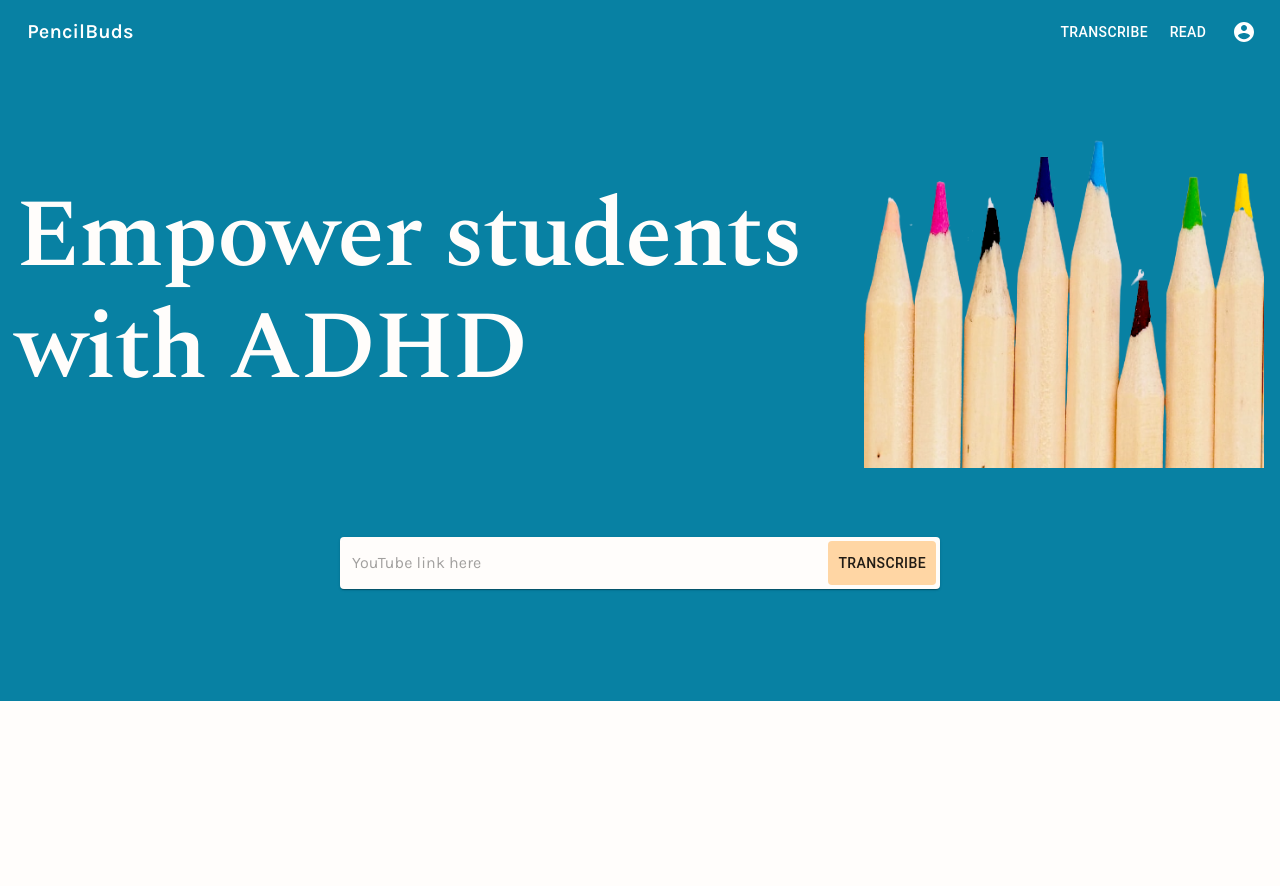
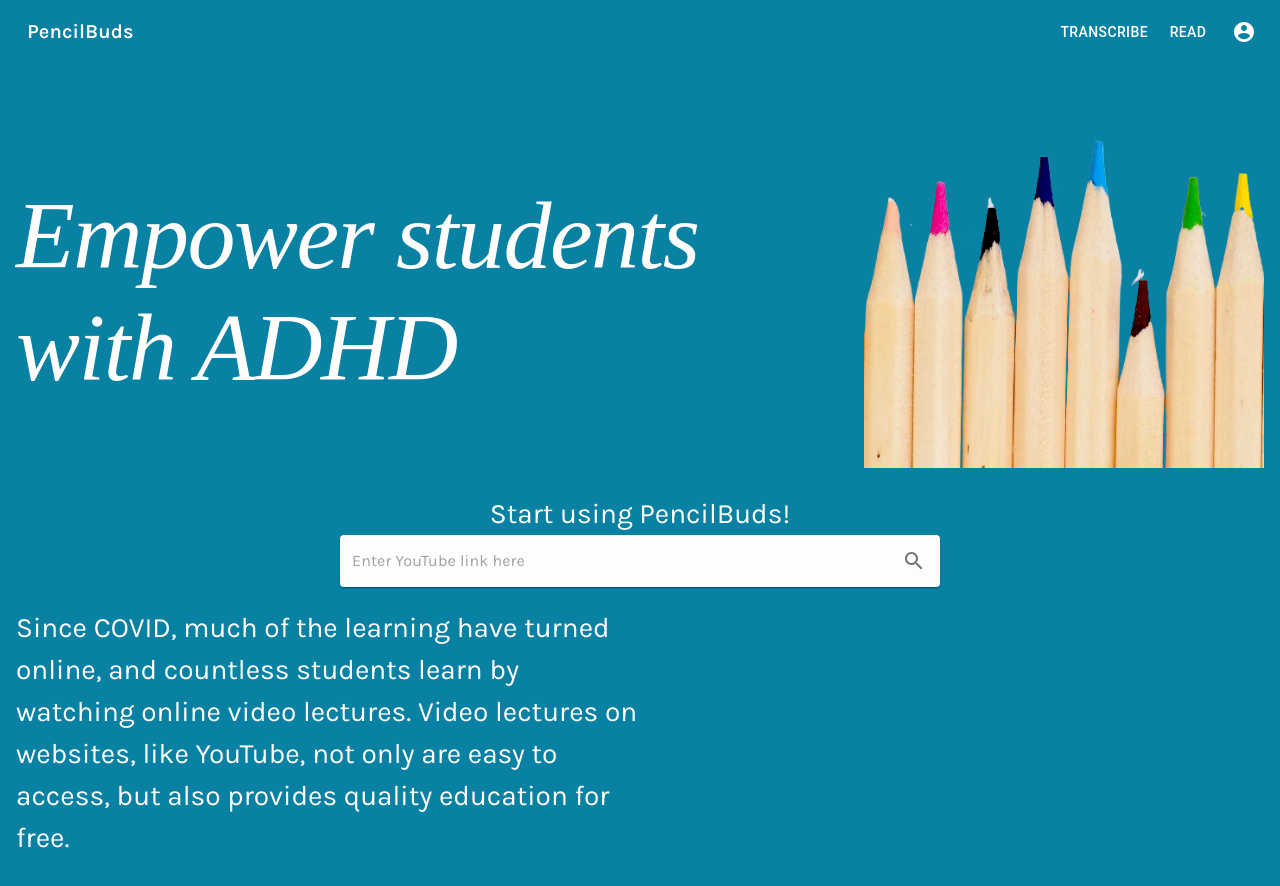
Before and after one commit to Goutham888/HooHacks2021, a React (Create React App) app in the folder frontend/: page / in a window 1280 px wide. Shown: the top 886 px of the page. Before the commit the page ends 800 px from the top, so only its background shows below. Built offline with nearby package versions, Linux system fonts and the light colour scheme.

Commit message:
Update frontend UI

```diff
--- a/frontend/public/index.html
+++ b/frontend/public/index.html
@@ -2,7 +2,7 @@
 <html lang="en">
   <head>
     <link rel="preconnect" href="https://fonts.gstatic.com">
-    <link href="https://fonts.googleapis.com/css2?family=Karla:ital,wght@0,400;0,600;1,500&family=Spectral:wght@400;500;600;800&display=swap" rel="stylesheet">
+    <link href="https://fonts.googleapis.com/css2?family=Karla:ital,wght@0,400;0,600;1,500&family=Spectral:wght@0,400;0,600;0,500;1,300&display=swap" rel="stylesheet">
     <meta charset="utf-8" />
     <link rel="icon" href="%PUBLIC_URL%/favicon.ico" />
     <meta name="viewport" content="width=device-width, initial-scale=1" />
--- a/frontend/src/Home.js
+++ b/frontend/src/Home.js
@@ -15,6 +15,9 @@
   content: {
     height: "calc(100vh - 64px)",
   },
+  item: {
+    marginY: theme.spacing(4),
+  },
   searchbar: {
     padding: "4px 4px",
     display: "flex",
@@ -26,9 +29,8 @@
     marginLeft: theme.spacing(1),
     flex: 1,
   },
-  button: {
+  iconButton: {
     padding: 10,
-    backgroundColor: theme.palette.secondary.main,
   },
 }));
 
@@ -44,7 +46,7 @@
           justify="space-between"
           alignItems="center"
         >
-          <Grid item>
+          <Grid item className={classes.item}>
             <Box>
               <Typography variant="h1">
                 Empower students
@@ -53,26 +55,52 @@
               </Typography>
             </Box>
           </Grid>
-          <Grid item>
+          <Grid item className={classes.item}>
             <img src={pencils} alt="logo" width={400} />
           </Grid>
         </Grid>
-        <Box mt={8} display="flex" justifyContent="center" alignItems="center">
+        <br />
+        <Grid
+          container
+          direction="column"
+          justify="space-between"
+          alignItems="center"
+        >
+          <Typography variant="h3">Start using PencilBuds!</Typography>
           <Paper component="form" className={classes.searchbar}>
             <InputBase
               className={classes.input}
-              placeholder="YouTube link here"
+              placeholder="Enter YouTube link here"
               inputProps={{ "aria-label": "transcribe" }}
             />
-            <Button
+            <IconButton
               type="submit"
-              className={classes.button}
+              className={classes.iconButton}
               aria-label="search"
             >
-              Transcribe
-            </Button>
+              <SearchIcon />
+            </IconButton>
           </Paper>
-        </Box>
+        </Grid>
+        <br />
+        <Grid
+          container
+          direction="row"
+          justify="space-between"
+          alignItems="center"
+          spacing={4}
+        >
+          <Grid item className={classes.item}>
+            <Box width="50%">
+              <Typography variant="h3">
+                Since COVID, much of the learning have turned online, and
+                countless students learn by watching online video lectures.
+                Video lectures on websites, like YouTube, not only are easy to
+                access, but also provides quality education for free.
+              </Typography>
+            </Box>
+          </Grid>
+        </Grid>
       </Box>
     </Box>
   );
--- a/frontend/src/Read.js
+++ b/frontend/src/Read.js
@@ -86,7 +86,7 @@
               {words} words, {pages} pages
             </Typography>
             <Typography variant="body1">
-              Reading time est.: {readingTime} min
+              Reading time est.: {readingTime} minutes
             </Typography>
           </Box>
         </Drawer>
--- a/frontend/src/theme.js
+++ b/frontend/src/theme.js
@@ -20,17 +20,24 @@
   typography: {
     h1: {
       fontFamily: "Spectral", // Change a specific variant
-      fontWeight: 800,
       color: "#fffdfb",
+      fontStyle: "italic",
     },
     h2: {
       fontFamily: "Spectral", // Change a specific variant
       fontSize: 32,
       lineHeight: 1.5,
     },
+    h3: {
+      fontFamily: "Karla", // Change a specific variant
+      color: "#fffdfb",
+      fontSize: 28,
+      lineHeight: 1.5,
+    },
     h6: {
       fontFamily: "Karla",
       fontWeight: 600,
+      fontSize: 20,
     },
     h7: {
       fontFamily: "Karla",
```
